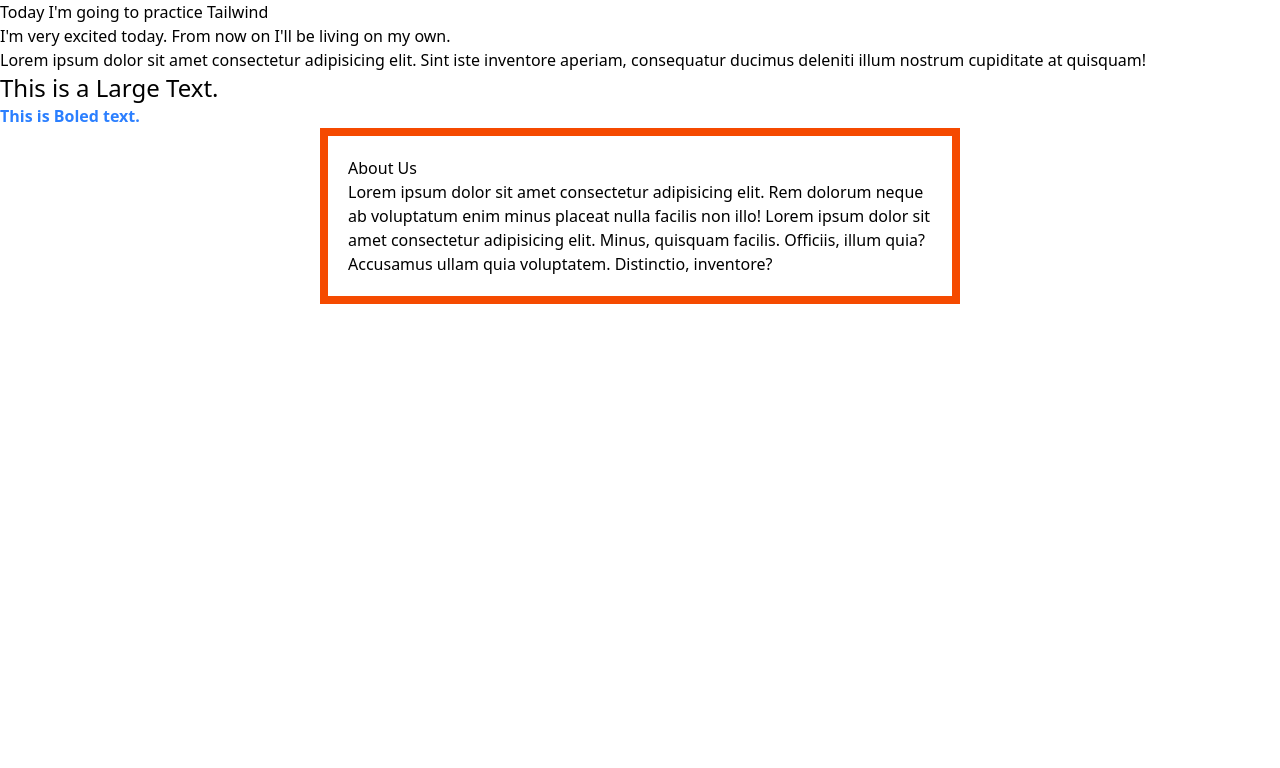
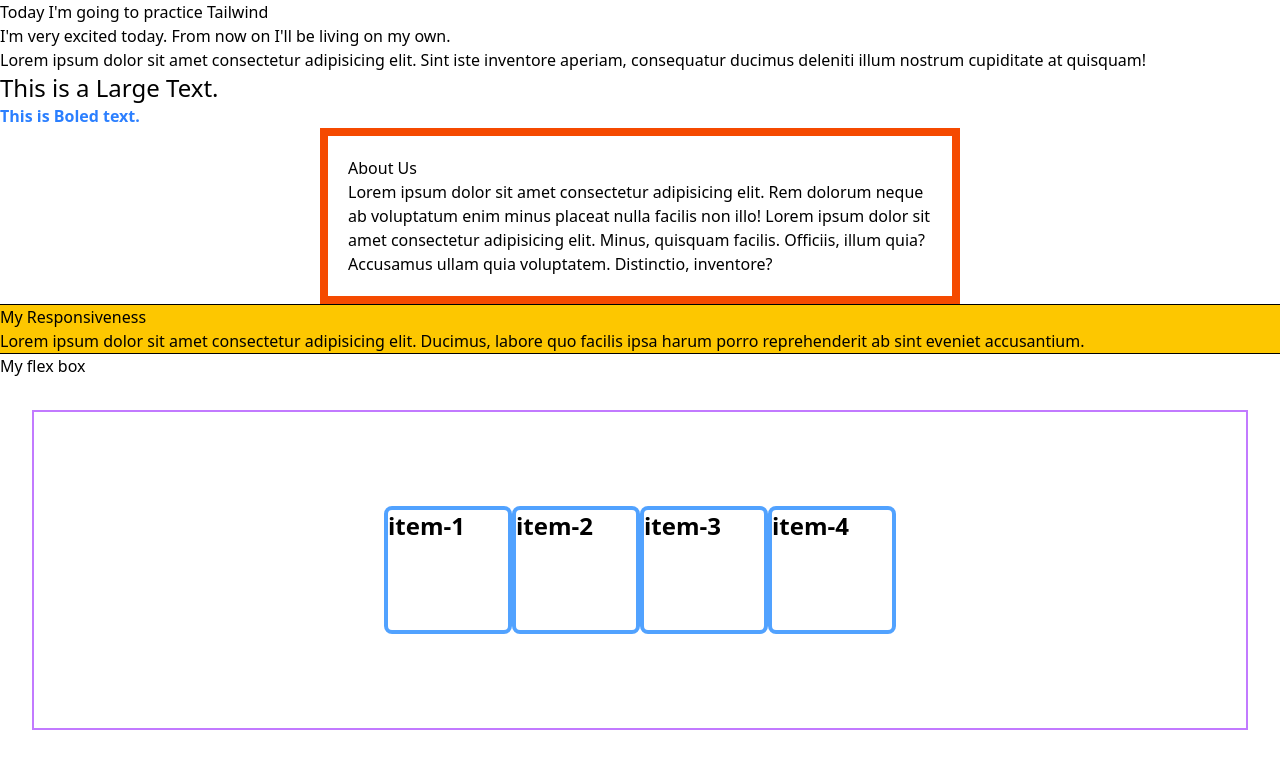
Before and after one commit to Shaikat0079/intro-tail, a plain HTML site: page index.html in a window 1280 px wide. Drawn offline with nearby package versions, Linux system fonts and the light colour scheme.

Commit message:
code added

```diff
--- a/index.html
+++ b/index.html
@@ -22,7 +22,7 @@
         <h1 class="text-2xl">This is a Large Text.</h1>
         <p class="font-bold text-blue-500">This is Boled text.</p>
       </section>
-      <section class="w-1/2  border-orange-600 border-8 mx-auto p-5">
+      <section class="w-1/2 border-orange-600 border-8 mx-auto p-5">
         <h3>About Us</h3>
         <p>
           Lorem ipsum dolor sit amet consectetur adipisicing elit. Rem dolorum
@@ -32,6 +32,32 @@
           Distinctio, inventore?
         </p>
       </section>
+      <hr />
+      <section class="md:bg-yellow-400 sm:bg-red-400">
+        <h3>My Responsiveness</h3>
+        <p>
+          Lorem ipsum dolor sit amet consectetur adipisicing elit. Ducimus,
+          labore quo facilis ipsa harum porro reprehenderit ab sint eveniet
+          accusantium.
+        </p>
+      </section>
+      <hr>
+      <h3>My flex box</h3>
+      <section class="h-80 border border-2 border-purple-400 m-8 md:flex md:justify-center md:items-center">
+
+        <article class="w-32 h-32 border border-4 border-blue-400 rounded-lg text-2xl font-bold">
+            item-1
+        </article>
+        <article class="w-32 h-32 border border-4 border-blue-400 rounded-lg text-2xl font-bold">
+            item-2
+        </article>
+        <article class="w-32 h-32 border border-4 border-blue-400 rounded-lg text-2xl font-bold">
+            item-3
+        </article>
+        <article class="w-32 h-32 border border-4 border-blue-400 rounded-lg text-2xl font-bold">
+            item-4
+        </article>
+      </section>
     </main>
   </body>
 </html>
```
